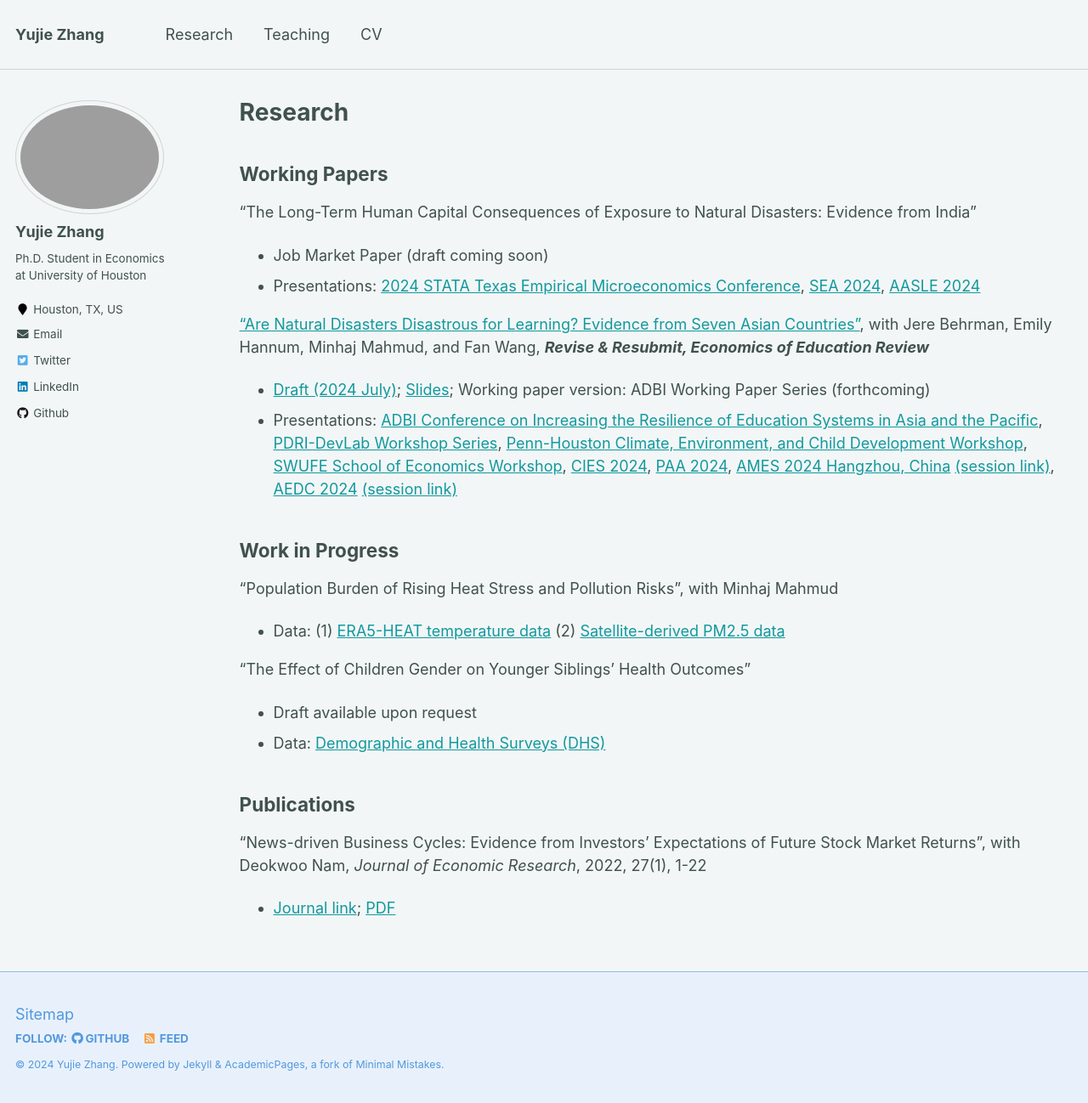
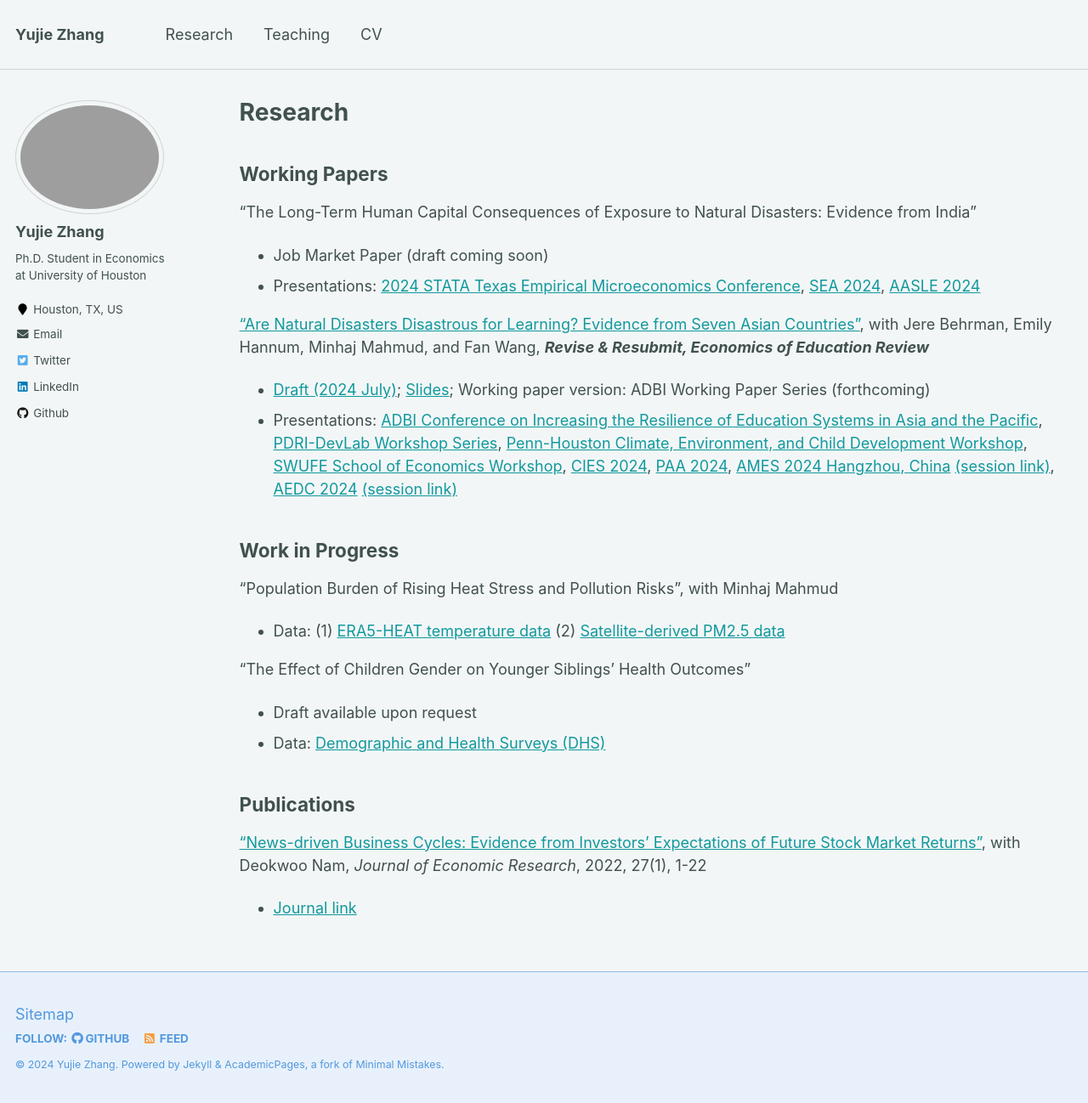
Before and after one commit to yujiezhangecon/yujiezhangecon.github.io, a Jekyll site: the page built from _pages/research.md, in a window 1280 px wide and 1298 px high. Shown: the whole window at 85% size. Built offline with Jekyll 4.4.1, drawn with Linux system fonts in a browser that asks for light colours.

Commit message:
Update research.md

```diff
--- a/_pages/research.md
+++ b/_pages/research.md
@@ -60,6 +60,7 @@ Work in Progress
 Publications
 --
 
-"News-driven Business Cycles: Evidence from Investors’ Expectations of Future Stock Market Returns", with Deokwoo Nam, _Journal of Economic Research_, 2022, 27(1), 1-22
+["News-driven Business Cycles: Evidence from Investors’ Expectations of Future Stock Market Returns"](http://yujiezhangecon.github.io/files/ZhangNam.pdf),
+with Deokwoo Nam, _Journal of Economic Research_, 2022, 27(1), 1-22
 
-- [Journal link](https://papersearch.net/thesis/article.asp?key=3948237); [PDF](http://yujiezhangecon.github.io/files/ZhangNam.pdf) <br>
+- [Journal link](https://papersearch.net/thesis/article.asp?key=3948237)
```
